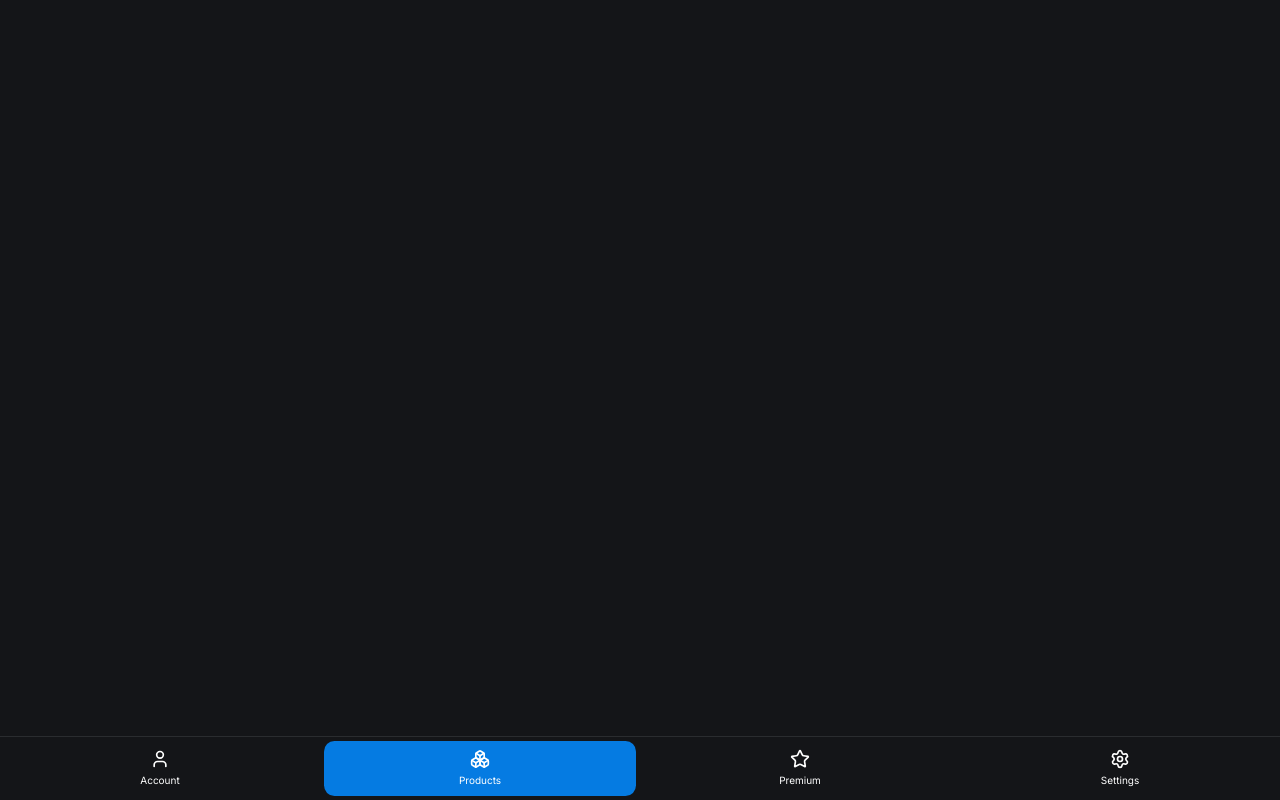
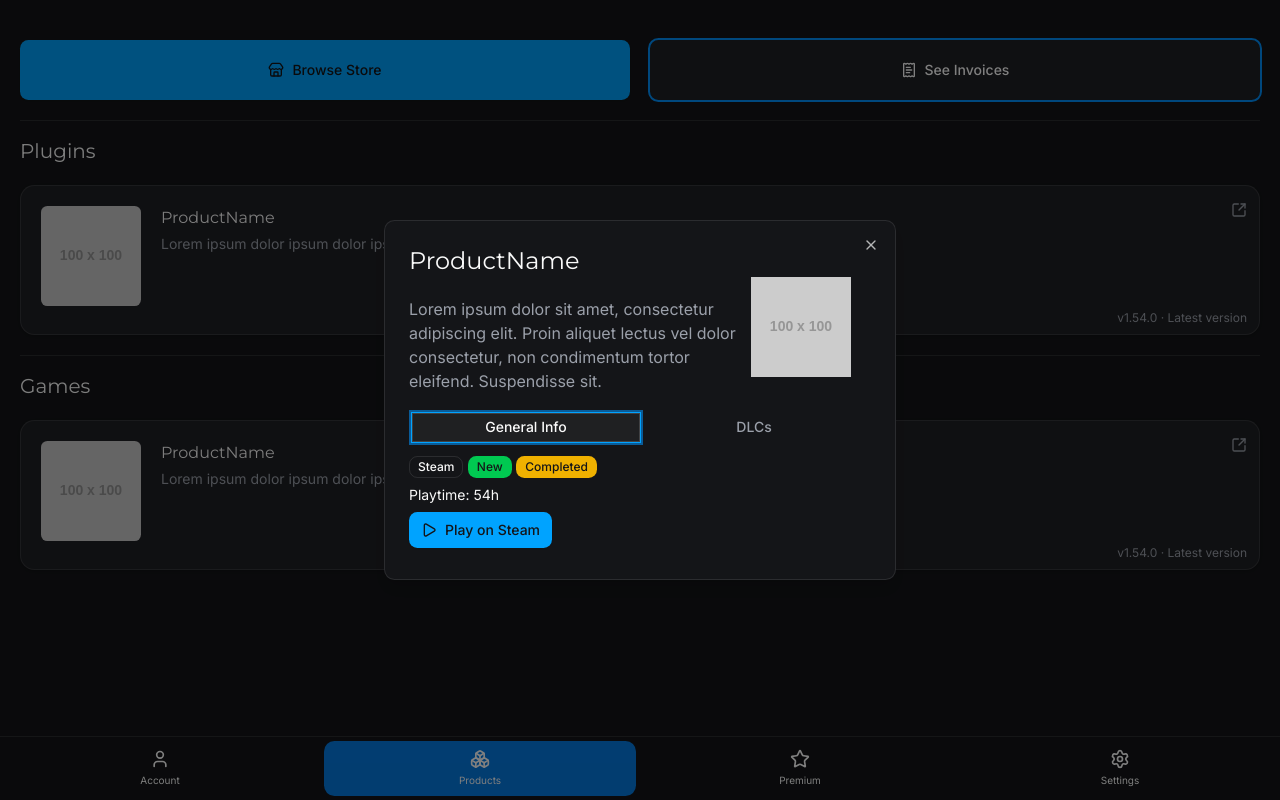
Before and after one commit to NotMarra/NotAccounts, a SvelteKit app: page /account/products in a window 1280 px wide. Built offline with nearby package versions, Linux system fonts and the light colour scheme.

Commit message:
feat(frontend): style products page

```diff
--- a/src/routes/account/products/+page.svelte
+++ b/src/routes/account/products/+page.svelte
@@ -1,2 +1,146 @@
 <script lang="ts">
+	import Button from '$lib/components/ui/button/button.svelte';
+	import Separator from '$lib/components/ui/separator/separator.svelte';
+	import * as Tabs from "$lib/components/ui/tabs";
+	import * as Dialog from '$lib/components/ui/dialog/index.js';
+	import { Card } from '$lib/components/ui/card/index.js';
+	import { Badge } from "$lib/components/ui/badge/index.js";
+	import { SquareArrowOutUpRight, Store, ReceiptText, Download, Play } from 'lucide-svelte';
+
+	const products = {
+		plugins: [
+			{
+				name: 'ProductName',
+				description:
+					'Lorem ipsum dolor sit amet, consectetur adipiscing elit. Proin aliquet lectus vel dolor consectetur, non condimentum tortor eleifend. Suspendisse sit.',
+				description_short: 'Lorem ipsum dolor ipsum dolor ipsum dolor ipsum dolor',
+				image_url: 'https://placehold.co/100',
+				version: '1.54.0',
+				documentation_url: "http://about:blank"
+			}
+		],
+		games: [
+			{
+				name: 'ProductName',
+				description:
+					'Lorem ipsum dolor sit amet, consectetur adipiscing elit. Proin aliquet lectus vel dolor consectetur, non condimentum tortor eleifend. Suspendisse sit.',
+				description_short: 'Lorem ipsum dolor, sit amet consectetur',
+				image_url: 'https://placehold.co/100',
+				playtime_hours: 26.5,
+			}
+		]
+	};
 </script>
+
+<div class="grid grid-cols-2 gap-x-5">
+	<a href="invoices">
+		<Button class="h-15 w-full cursor-pointer hover:opacity-80"><Store />Browse Store</Button>
+	</a>
+
+	<a href="/store">
+		<Button
+			class="h-15 w-full cursor-pointer bg-card p-0 text-white outline-2 outline-primary-500 outline-solid hover:bg-muted"
+			><ReceiptText /> See Invoices</Button
+		>
+	</a>
+</div>
+<Separator class="my-5 mb-2" />
+
+{#if products.plugins.length > 0}
+	<h1 class="mt-4 text-xl">Plugins</h1>
+	{#each products.plugins as product}
+		<Dialog.Root>
+			<Dialog.Trigger class="w-full text-left">
+				<Card class="relative mt-5 cursor-pointer flex-row gap-0 p-5 pb-7">
+					<SquareArrowOutUpRight
+						class="absolute top-3 right-3 w-4 cursor-pointer text-muted-foreground"
+					/>
+					<img src={product.image_url} alt="" class="h-[100px] w-[100px] rounded-sm" />
+					<div class="ml-5">
+						<h2>{product.name}</h2>
+						<p class="mt-1 text-sm text-muted-foreground">{product.description_short}</p>
+					</div>
+					<p class="absolute right-3 bottom-2 text-xs text-muted-foreground">
+						v{product.version} · Latest version
+					</p>
+				</Card>
+			</Dialog.Trigger>
+			<Dialog.Content>
+				<div class="pr-5">
+					<h2 class="text-2xl">{product.name}</h2>
+					<img class="float-right ml-2 h-[100px]" src={product.image_url} alt="" />
+					<p class="text-base text-muted-foreground mt-5">{product.description}</p>
+				</div>
+
+				<Tabs.Root value="versions">
+					<Tabs.List class="w-full" style="background:none;">
+						<Tabs.Trigger value="versions" style="border-radius: 0px;">Versions</Tabs.Trigger>
+						<Tabs.Trigger value="documentation" style="border-radius: 0px;"><a href={product.documentation_url} class="flex gap-2 items-center"><SquareArrowOutUpRight /> Documentation</a></Tabs.Trigger>
+					</Tabs.List>
+					<Tabs.Content value="versions">
+						<h2 class="my-2">Latest Version</h2>
+						<div class="flex gap-x-2 items-center">
+							<Button><Download /> </Button>
+							<h3>{product.version} · <span class="text-muted-foreground text-sm">Updated 15.5.2021</span></h3>
+						</div>
+
+						<Separator class="mt-5"/>
+						<h2 class="my-2">Other Versions</h2>
+						<div class="mt-2 flex gap-x-2 items-center">
+							<Button><Download /> </Button>
+							<h3>v1.53.2 · <span class="text-muted-foreground text-sm">Updated 15.5.2020</span></h3>
+						</div>
+					</Tabs.Content>
+				</Tabs.Root>
+			</Dialog.Content>
+		</Dialog.Root>
+	{/each}
+{/if}
+
+{#if products.games.length > 0}
+	<Separator class="mt-5 mb-2" />
+	<h2 class="mt-4 text-xl">Games</h2>
+	{#each products.plugins as product}
+		<Dialog.Root open>
+			<Dialog.Trigger class="w-full text-left">
+				<Card class="relative mt-5 cursor-pointer flex-row gap-0 p-5 pb-7">
+					<SquareArrowOutUpRight
+						class="absolute top-3 right-3 w-4 cursor-pointer text-muted-foreground"
+					/>
+					<img src={product.image_url} alt="" class="h-[100px] w-[100px] rounded-sm" />
+					<div class="ml-5">
+						<h2>{product.name}</h2>
+						<p class="mt-1 text-sm text-muted-foreground">{product.description_short}</p>
+					</div>
+					<p class="absolute right-3 bottom-2 text-xs text-muted-foreground">
+						v{product.version} · Latest version
+					</p>
+				</Card>
+			</Dialog.Trigger>
+			<Dialog.Content>
+				<div class="pr-5">
+					<h2 class="text-2xl">{product.name}</h2>
+					<img class="float-right ml-2 h-[100px]" src={product.image_url} alt="" />
+					<p class="text-base text-muted-foreground mt-5">{product.description}</p>
+				</div>
+
+				<Tabs.Root value="info">
+					<Tabs.List class="w-full" style="background:none;">
+						<Tabs.Trigger value="info" style="border-radius: 0px;">General Info</Tabs.Trigger>
+						<Tabs.Trigger value="documentation" style="border-radius: 0px;">DLCs</Tabs.Trigger>
+					</Tabs.List>
+					<Tabs.Content value="info">
+						<Badge variant="outline">Steam</Badge>
+						<Badge class="bg-green-500">New</Badge>
+						<Badge class="bg-yellow-500">Completed</Badge>
+						<style>#stats-list li {margin:7px 0;}</style>
+						<ul class="list-style-none text-sm" id="stats-list">
+							<li>Playtime: 54h</li>
+							<li><a href="steam://run/480"><Button><Play /> Play on Steam</Button></a></li>
+						</ul>
+					</Tabs.Content>
+				</Tabs.Root>
+			</Dialog.Content>
+		</Dialog.Root>
+	{/each}
+{/if}
```
